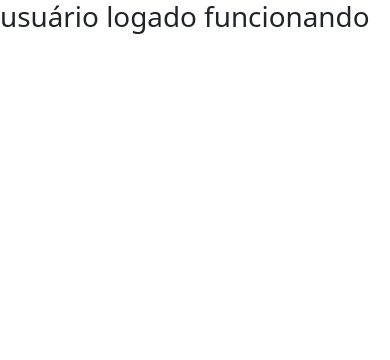
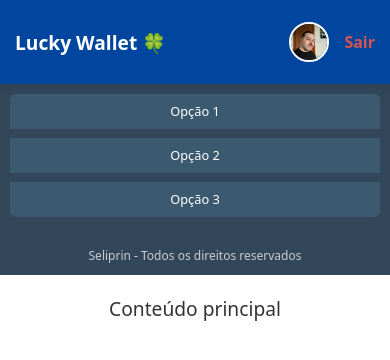
Before and after one commit to seliprinr/lucky-wallet, an Angular app: page /tela-usuario in a window 390 px wide. Shown: the top 360 px of the page. Built offline with nearby package versions, Linux system fonts and the light colour scheme.

Commit message:
inicio tela usuario

```diff
--- a/src/app/components/tela-usuario/tela-usuario.component.css
+++ b/src/app/components/tela-usuario/tela-usuario.component.css
@@ -0,0 +1,188 @@
+/* Reset de margens e padding */
+* {
+  margin: 0;
+  padding: 0;
+  box-sizing: border-box;
+}
+
+/* Navbar */
+.navbar {
+  height: 10vh;
+  width: 100%;
+  background-color: #00469e;
+  display: flex;
+  align-items: center;
+  padding: 0 20px;
+  box-shadow: 0 4px 8px rgba(0, 0, 0, 0.1);
+}
+
+.navbar-content {
+  display: flex;
+  justify-content: space-between;
+  width: 100%;
+  align-items: center;
+}
+
+.logo h1 {
+  font-size: 1.5em;
+  color: #FFFFFF;
+  font-weight: bold;
+}
+
+.user-info {
+  display: flex;
+  align-items: center;
+  gap: 15px;
+}
+
+.user-info img {
+  width: 50px;
+  height: 50px;
+  border-radius: 50%;
+  border: 2px solid #FFFFFF;
+}
+
+.user-info p {
+  font-size: 1em;
+  color: #FFFFFF;
+}
+
+.logout {
+  color: #d9534f;
+  text-decoration: none;
+  font-weight: bold;
+  cursor: pointer;
+}
+
+.logout:hover {
+  text-decoration: underline;
+}
+
+/* Container principal */
+.container-user {
+  display: flex;
+  height: 90vh;
+  background-color: #f0f0f0;
+}
+
+/* Painel lateral */
+.panel {
+  width: 20%;
+  background-color: #33475b;
+  color: white;
+  padding: 20px;
+  box-sizing: border-box;
+  display: flex;
+  flex-direction: column;
+  justify-content: space-between;
+}
+
+/* Botões do painel */
+.btn-group-vertical .btn-option {
+  height: 50px;
+  border: none;
+  background-color: #3b5a6f;
+  color: white;
+  transition: background-color 0.3s;
+  font-size: 1em;
+  margin-bottom: 10px;
+}
+
+.btn-group-vertical .btn-option:hover {
+  background-color: #4c6f8f;
+}
+
+/* Texto de direitos autorais */
+.footer {
+  margin-top: 20px;
+  text-align: center;
+  font-size: 0.9em;
+  color: #ccc;
+}
+
+/* Área principal */
+.main-app {
+  width: 80%;
+  padding: 20px;
+  box-sizing: border-box;
+  background-color: #FFFFFF;
+  color: #333;
+  display: flex;
+  align-items: center;
+  justify-content: center;
+  font-size: 1.2em;
+}
+
+/* Responsividade */
+
+/* Telas menores que 992px (tablets) */
+@media (max-width: 992px) {
+  .container-user {
+    flex-direction: column;
+    height: auto;
+  }
+
+  .panel, .main-app {
+    width: 100%;
+    flex: none;
+    height: auto;
+  }
+
+  .btn-group-vertical .btn-option {
+    font-size: 0.9em;
+    height: 45px;
+  }
+
+  .user-info p {
+    font-size: 0.9em;
+  }
+}
+
+/* Telas menores que 768px (dispositivos móveis) */
+@media (max-width: 768px) {
+  .navbar {
+    padding: 0 15px;
+  }
+
+  .logo h1 {
+    font-size: 1.2em;
+  }
+
+  .user-info p {
+    display: none; /* Oculta o texto de boas-vindas em telas menores */
+  }
+
+  .user-info img {
+    width: 40px;
+    height: 40px;
+  }
+
+  .panel {
+    padding: 15px;
+  }
+
+  .btn-group-vertical .btn-option {
+    font-size: 0.85em;
+    height: 40px;
+  }
+
+  .footer {
+    font-size: 0.8em;
+  }
+}
+
+/* Telas menores que 576px (smartphones) */
+@media (max-width: 576px) {
+  .panel {
+    padding: 10px;
+  }
+
+  .btn-group-vertical .btn-option {
+    font-size: 0.8em;
+    height: 35px;
+  }
+
+  .footer {
+    font-size: 0.75em;
+  }
+}
--- a/src/app/components/tela-usuario/tela-usuario.component.html
+++ b/src/app/components/tela-usuario/tela-usuario.component.html
@@ -1 +1,33 @@
-<h1>usuário logado funcionando</h1>
+<nav class="navbar">
+  <div class="navbar-content">
+    <div class="logo">
+      <h1>Lucky Wallet 🍀</h1>
+    </div>
+    <div class="user-info">
+      <img src="/assets/images/user_photo.jpg" alt="User Photo">
+      <p>Seja bem-vindo, Rodrigo Seliprin</p>
+      <a href="#" class="logout">Sair</a>
+    </div>
+  </div>
+</nav>
+
+
+  <div class="container-user">
+    <div class="panel">
+      <!-- Painel de opções com botões do Bootstrap -->
+      <div class="btn-group-vertical w-100" role="group" aria-label="Opções">
+        <button type="button" class="btn btn-light btn-option">Opção 1</button>
+        <button type="button" class="btn btn-light btn-option">Opção 2</button>
+        <button type="button" class="btn btn-light btn-option">Opção 3</button>
+      </div>
+
+      <!-- Texto de direitos autorais -->
+      <footer class="footer">
+        Seliprin - Todos os direitos reservados
+      </footer>
+    </div>
+    <div class="main-app">
+      <!-- Conteúdo principal aqui -->
+      <p>Conteúdo principal</p>
+    </div>
+  </div>
```
Also changed, not shown: src/assets/images/user_photo.jpg (added).
